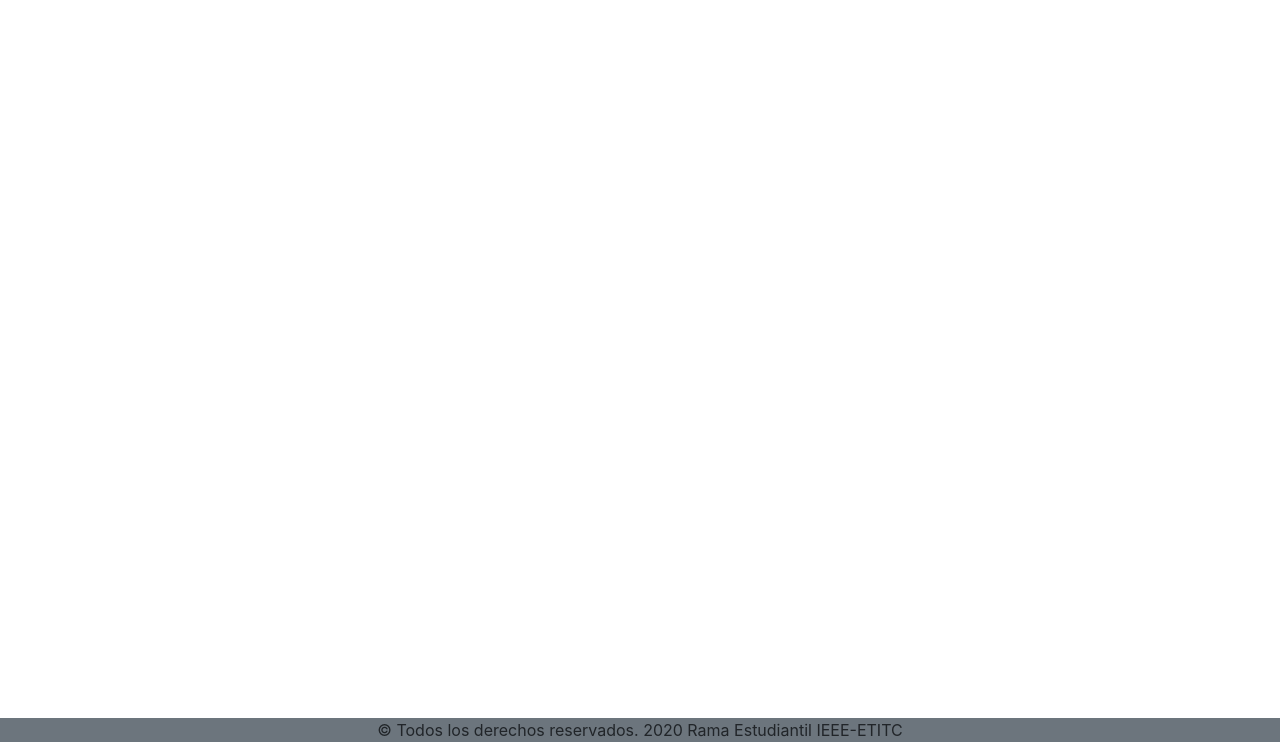
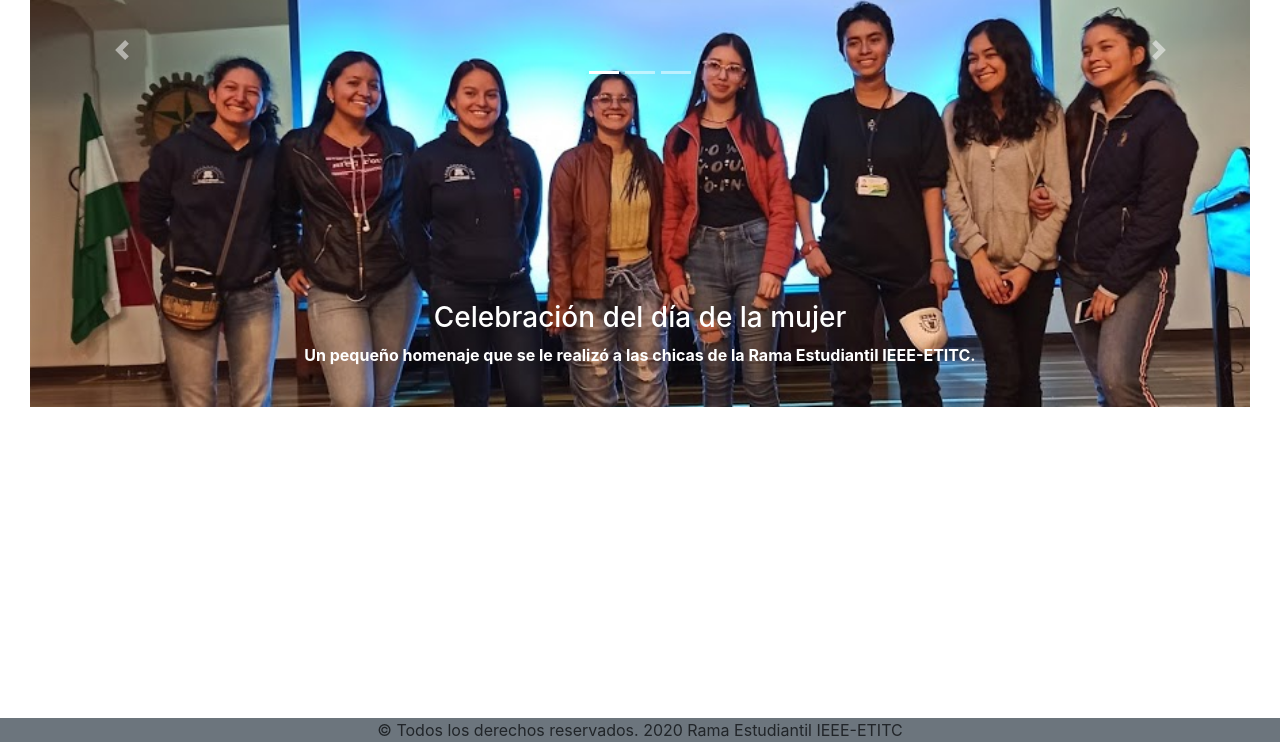
Before and after one commit to davalerova/IEEE-ETITC, a Django app: page / in a window 1280 px wide. Shown: the part 58-800 px from the top of the page. Run offline with Django 3.2, Linux system fonts and the light colour scheme; some libraries are stand-ins or nearby versions.

Commit message:
Se agrega carrusel de fotos a la página de inicio

```diff
--- a/bases/templates/bases/home.html
+++ b/bases/templates/bases/home.html
@@ -1,2 +1,45 @@
 {% extends 'base/base.html' %}
+{% load static %}
 {% block inicio %}<strong>Inicio</strong>{% endblock %}
+ {% block page_content %}
+<div class="bd-example">
+  <div id="carouselExampleCaptions" class="carousel slide" data-ride="carousel">
+    <ol class="carousel-indicators">
+      <li data-target="#carouselExampleCaptions" data-slide-to="0" class="active"></li>
+      <li data-target="#carouselExampleCaptions" data-slide-to="1"></li>
+      <li data-target="#carouselExampleCaptions" data-slide-to="2"></li>
+    </ol>
+    <div class="carousel-inner" role="listbox">
+      <div class="carousel-item active">
+        <img class="d-block w-100" data-src="holder.js/900x300?auto=yes&amp;bg=777&amp;fg=555&amp;text=First slide" alt="First slide [900x300]" src="{% static 'base/img/1.png' %}" data-holder-rendered="true">
+        <div class="carousel-caption d-none d-md-block">
+          <h3>Celebración del día de la mujer</h3>
+          <strong>Un pequeño homenaje que se le realizó a las chicas de la Rama Estudiantil IEEE-ETITC.</strong>
+        </div>
+      </div>
+      <div class="carousel-item">
+        <img class="d-block w-100" data-src="holder.js/900x300?auto=yes&amp;bg=666&amp;fg=444&amp;text=Second slide" alt="Second slide [900x300]" src="{% static 'base/img/2.png' %}" data-holder-rendered="true">
+        <div class="carousel-caption d-none d-md-block">
+          <h3>Celebración del día de la mujer</h3>
+          <strong>Un pequeño homenaje que se le realizó a las chicas de la Rama Estudiantil IEEE-ETITC.</strong>
+        </div>
+      </div>
+       <div class="carousel-item">
+        <img class="d-block w-100" data-src="holder.js/900x300?auto=yes&amp;bg=666&amp;fg=444&amp;text=Second slide" alt="Second slide [900x300]" src="{% static 'base/img/3.png' %}" data-holder-rendered="true">
+        <div class="carousel-caption d-none d-md-block">
+          <h3>Celebración del día de la mujer</h3>
+          <strong>Un pequeño homenaje que se le realizó a las chicas de la Rama Estudiantil IEEE-ETITC.</strong>
+        </div>
+      </div>
+    </div>
+    <a class="carousel-control-prev" href="#carouselExampleCaptions" role="button" data-slide="prev">
+      <span class="carousel-control-prev-icon" aria-hidden="true"></span>
+      <span class="sr-only">Previous</span>
+    </a>
+    <a class="carousel-control-next" href="#carouselExampleCaptions" role="button" data-slide="next">
+      <span class="carousel-control-next-icon" aria-hidden="true"></span>
+      <span class="sr-only">Next</span>
+    </a>
+  </div>
+</div>
+{% endblock %}
--- a/templates/base/base.html
+++ b/templates/base/base.html
@@ -77,14 +77,14 @@
         </div>
       </nav>
 
+      <div class="container-fluid">
       {% block page_content %}
-      <div class="container-fluid">
 
         <!-- Page Heading -->
 
 
+      {% endblock %}
       </div>
-      {% endblock %}
 
       <!-- Footer -->
       <footer class="footer fixed-bottom bg-secondary ">
```
Also changed, not shown: static/base/img/1.png (added), static/base/img/2.png (added), static/base/img/3.png (added), static/base/img/4.png (added).
